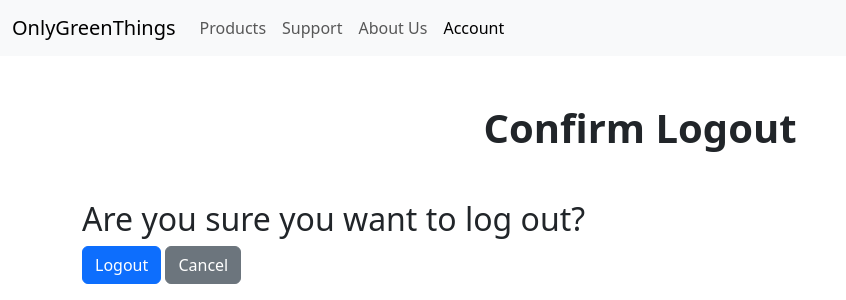
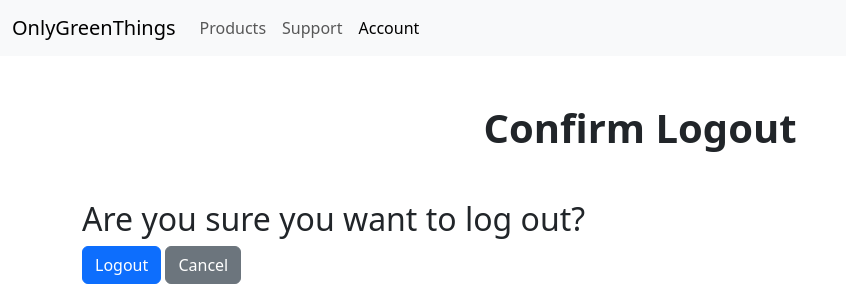
Before and after one commit to evanwongyf/app_development_technical_review, a Flask app: page /staff_confirm_logout in a window 1280 px wide. Shown: the top 300 px of the page, without its empty margins (0-846 px from the left). Run offline with Flask 3, Linux system fonts and the light colour scheme; some libraries are stand-ins or nearby versions.

Commit message:
Update staff_confirm_logout.html

```diff
--- a/templates/staff_confirm_logout.html
+++ b/templates/staff_confirm_logout.html
@@ -22,7 +22,6 @@
       <div class="navbar-nav">
         <a class="nav-link" href="{{ url_for('staff_products') }}">Products</a>
         <a class="nav-link" href="{{ url_for('staff_support') }}">Support</a>
-        <a class="nav-link" href="{{ url_for('staff_about_us') }}">About Us</a>
         <a class="nav-link active" aria-current="page" href="{{ url_for('staff_account') }}">Account</a>
       </div>
     </div>
```
